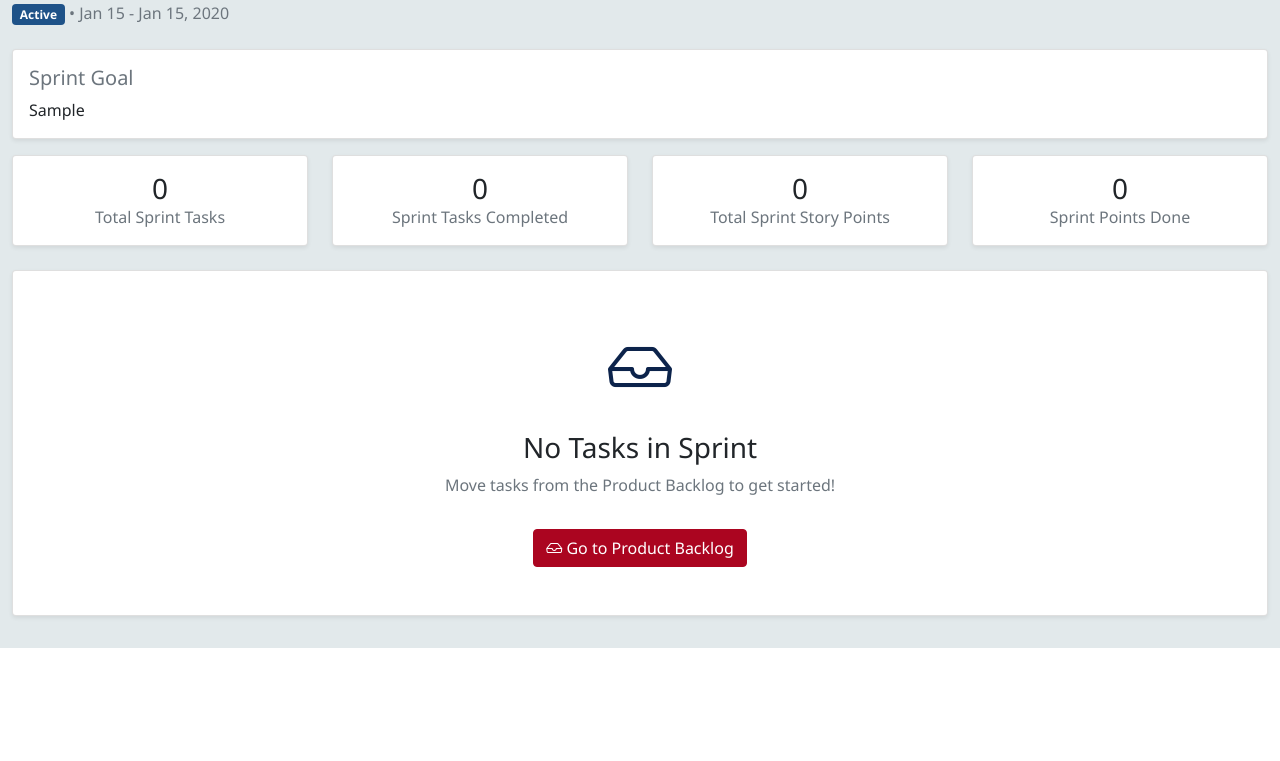
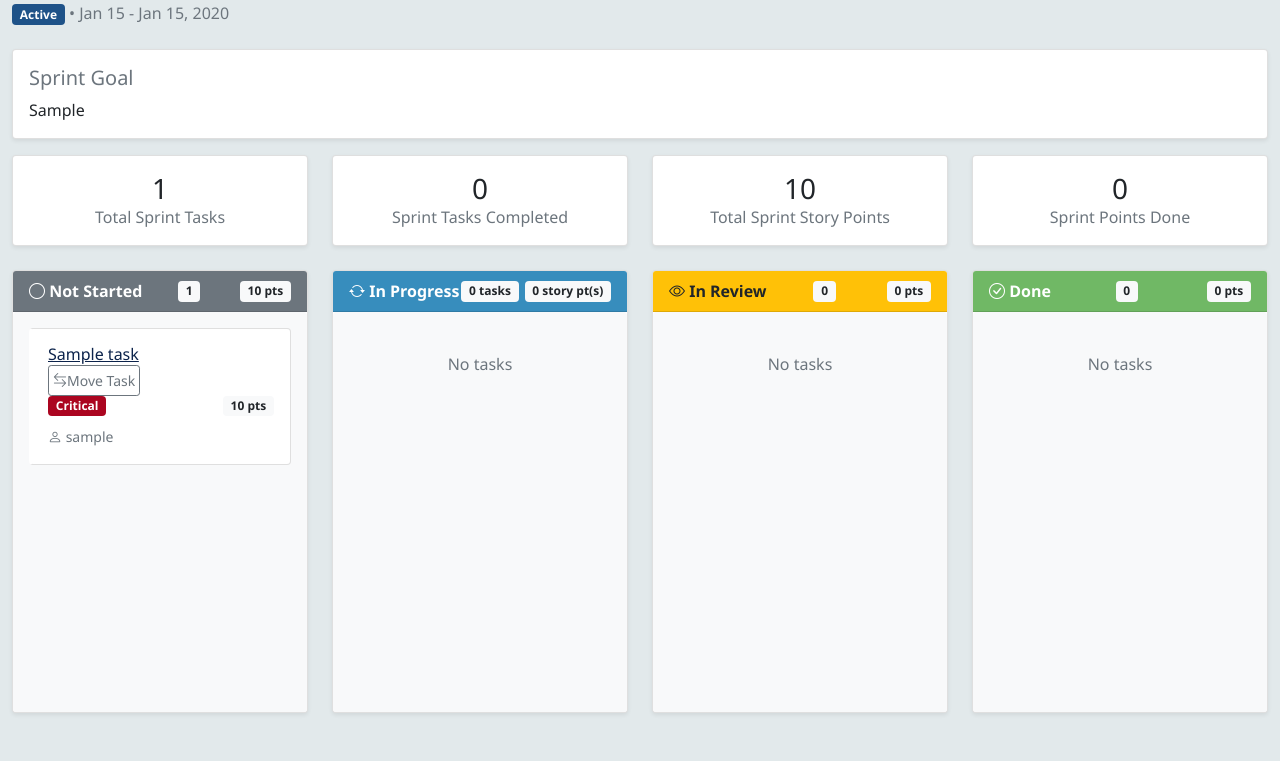
Before and after one commit to David-Coulter/sfwe507site, a Django app: a page that uses 507site/main/templates/main/sprint_board.html in a window 1280 px wide. Shown: the part 163-924 px from the top of the page. Before the commit the page ends 811 px from the top, so only its background shows below. Run offline with Django 5.2, Linux system fonts and the light colour scheme; a user stored in the database is signed in; tables that the repository leaves empty hold one stand-in row (values such as "Sample post"); some libraries are stand-ins or nearby versions.

Commit message:
Final bug fixes for sprint workflow and testing integration

```diff
--- a/507site/main/models.py
+++ b/507site/main/models.py
@@ -111,6 +111,12 @@ class Task(models.Model):
             return self.actual_hours - self.estimated_hours
         return None
 
+    def save(self, *args, **kwargs):
+        if self.sprint and not self.planned_sprint:
+            self.planned_sprint = self.sprint
+
+        super().save(*args, **kwargs)
+
 
 class Comment(models.Model):
     task = models.ForeignKey(Task, on_delete=models.CASCADE, related_name='comments')
--- a/507site/main/templates/main/sprint_board.html
+++ b/507site/main/templates/main/sprint_board.html
@@ -456,12 +456,41 @@
 .kanban-column {
     background-color: #f8f9fa;
     border-radius: 0.25rem;
+    overflow: visible !important;
+}
+
+.card.shadow-sm {
+    overflow: visible !important;
+}
+
+.card,
+.card-body,
+.col-md-3,
+.row {
+    overflow: visible !important;
 }
 
 .task-card {
+    position: relative;
     cursor: pointer;
     transition: all 0.2s;
     border-left: 3px solid transparent;
+    overflow: visible !important;
+}
+
+.task-card .dropdown-menu {
+    position: absolute !important;
+    z-index: 9999 !important;
+}
+
+.dropdown-menu {
+    position: absolute !important;
+    z-index: 10000 !important;
+    will-change: transform;
+}
+
+.dropdown.show{
+    z-index: 9999 !important;
 }
 
 .task-card:hover {
--- a/507site/main/views.py
+++ b/507site/main/views.py
@@ -193,7 +193,14 @@ def create_task(request):
         if form.is_valid():
             task = form.save(commit=False)
             task.created_by = request.user
-            task.status = 'BACKLOG'
+            if task.sprint:
+                task.status = 'SPRINT'
+                if not task.sprint_progress:
+                    task.sprint_progress = 'NOT_STARTED'
+                if not task.planned_sprint:
+                    task.planned_sprint = task.sprint
+            else:
+                task.status = 'BACKLOG'
             task.save()
             form.save_m2m()
 
@@ -362,7 +369,7 @@ def sprint_board(request, sprint_pk):
     sprint = Sprint.objects.get(pk=sprint_pk)
 
     all_sprint_tasks = list(
-        Task.objects.filter(sprint=sprint, status='SPRINT').order_by('priority', '-created_at')
+        Task.objects.filter(sprint=sprint).exclude(status='COMPLETE').order_by('priority', '-created_at')
     )
 
     not_started_tasks = [t for t in all_sprint_tasks if not t.sprint_progress or t.sprint_progress == 'NOT_STARTED']
@@ -375,11 +382,17 @@ def sprint_board(request, sprint_pk):
     in_review_points = sum(t.story_points or 0 for t in in_review_tasks)
     done_points = sum(t.story_points or 0 for t in done_tasks)
 
-    total_tasks = len(all_sprint_tasks)
-    total_story_points = sum(t.story_points or 0 for t in all_sprint_tasks)
+    all_tasks_including_complete = Task.objects.filter(
+        Q(sprint=sprint) | Q(planned_sprint=sprint)
+    )
+    total_tasks = all_tasks_including_complete.count()
+    total_story_points = all_tasks_including_complete.aggregate(Sum('story_points'))['story_points__sum'] or 0
 
-    completed_tasks_list = [t for t in all_sprint_tasks if t.sprint_progress == 'DONE']
-    completed_tasks = len(completed_tasks_list)
+    completed_tasks_list = all_tasks_including_complete.filter(
+        Q(sprint_progress='DONE') | Q(status='COMPLETE')
+    )
+
+    completed_tasks = completed_tasks_list.count()
     completed_story_points = sum(t.story_points or 0 for t in completed_tasks_list)
 
     context = {
@@ -914,13 +927,11 @@ def mark_ready_for_test(request, pk):
     old_progress = task.get_sprint_progress_display() if task.sprint_progress else ''
 
     task.status = 'TESTING'
-    task.sprint_progress = None
     task.testing_started_at = timezone.now()
     task.moved_to_testing_at = timezone.now()
     task.save()
 
     log_task_history(task, 'Status', old_status, task.get_status_display(), request.user)
-    log_task_history(task, 'Sprint Progress', old_progress, '', request.user)
 
     Comment.objects.create(
         task=task,
```
Also changed, not shown: 507site/main/tests/test_epic_3.py (+1 -1 lines).
